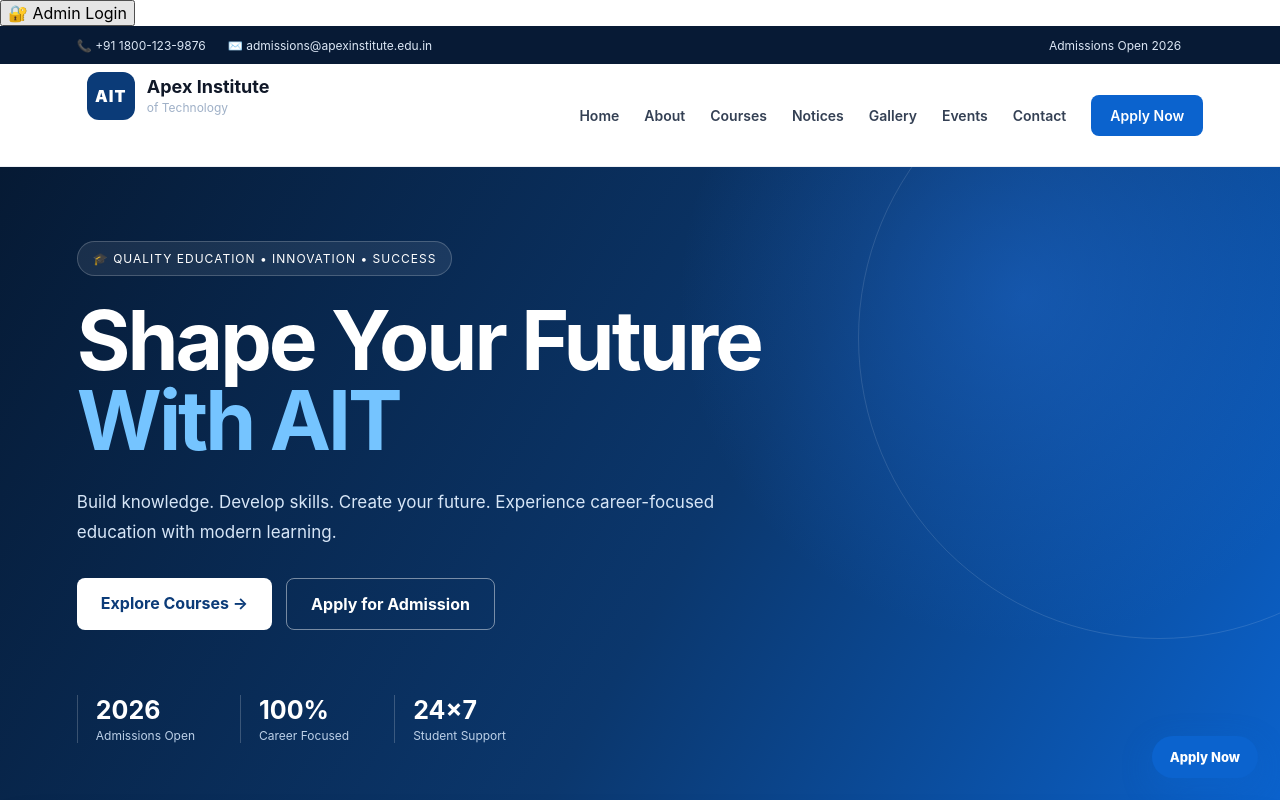
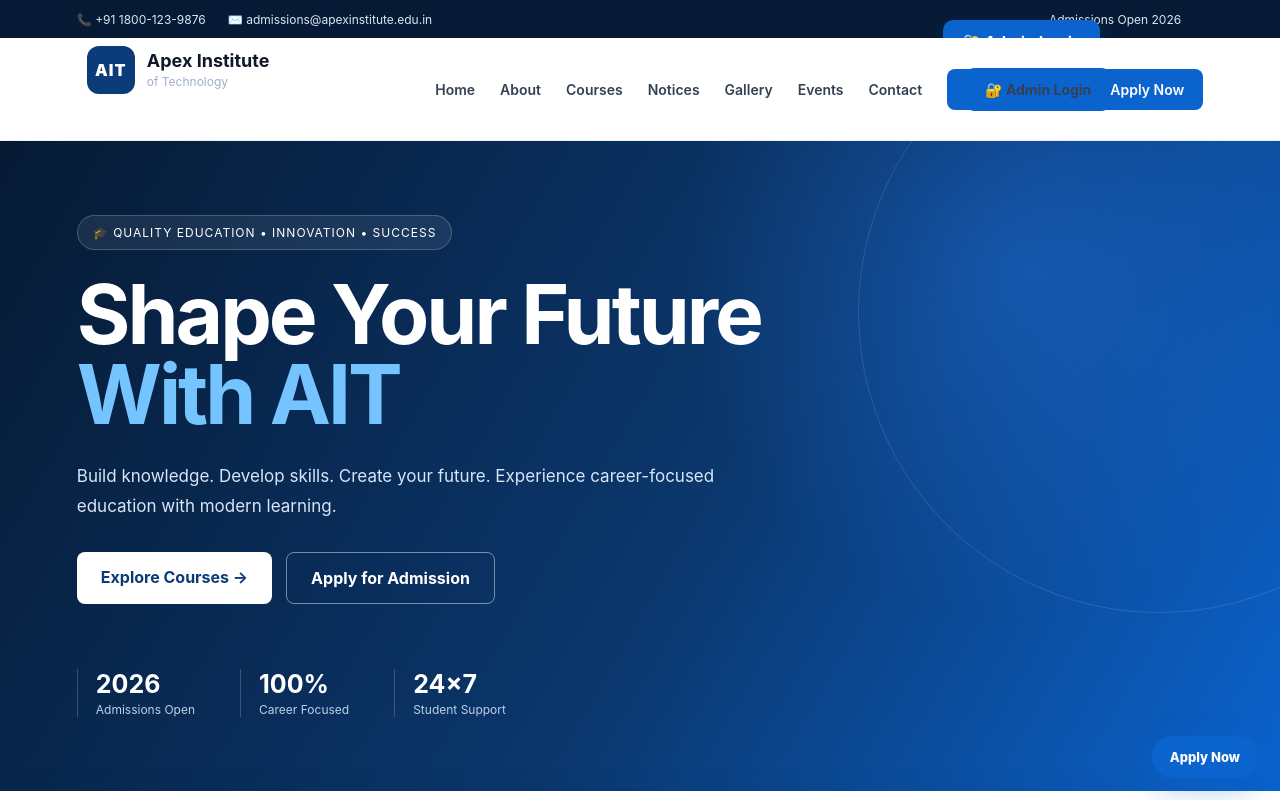
Before and after one commit to alokkumaralokkumar8606-hue/institute, a React (Vite) app: page / in a window 1280 px wide. Shown: the top 800 px of the page. Built offline with nearby package versions, Linux system fonts and the light colour scheme; no server answers.

Commit message:
Deploying app code

```diff
--- a/src/App.css
+++ b/src/App.css
@@ -1072,3 +1072,94 @@ footer a {
     height: 180px !important;
   }
 }
+.public-admin-bar{
+  position: fixed;
+  top: 20px;
+  right: 180px; /* Apply Now ke left me rahega */
+  z-index: 100;
+}
+
+.public-admin-bar button{
+  border:none;
+  background:#0b63ce;
+  color:white;
+  padding:12px 18px;
+  border-radius:10px;
+  cursor:pointer;
+  font-weight:700;
+  box-shadow:0 10px 25px rgba(11,99,206,.25);
+}
+
+.public-admin-bar button:hover{
+  background:#084ea3;
+}
+/* FORCE RIGHT SIDE LOGIN */
+
+.login-page{
+  position:fixed !important;
+  inset:0 !important;
+
+  display:flex !important;
+  justify-content:flex-end !important;
+  align-items:center !important;
+
+  padding-right:7% !important;
+
+  background:
+  linear-gradient(rgba(5,20,45,.65),rgba(5,20,45,.65)),
+  url("https://images.unsplash.com/photo-1562774053-701939374585?q=80&w=1600");
+  background-size:cover;
+  background-position:center;
+}
+
+.login-card{
+  width:100% !important;
+  max-width:450px !important;
+
+  margin:0 !important;
+
+  border-radius:24px !important;
+  padding:40px !important;
+
+  background:rgba(255,255,255,.97) !important;
+
+  box-shadow:0 25px 60px rgba(0,0,0,.25) !important;
+}
+.gallery-grid{
+  grid-auto-rows:160px !important;
+}
+
+.gallery-item img{
+  height:160px !important;
+  object-fit:cover !important;
+}
+.section h2{
+  font-size:36px !important;
+  letter-spacing:-1px !important;
+}
+.nav-admin{
+  padding:12px 18px;
+  border:1px solid #0b63ce;
+  border-radius:8px;
+  color:#0b63ce;
+  font-weight:700;
+  cursor:pointer;
+}
+
+.nav-admin:hover{
+  background:#0b63ce;
+  color:#fff;
+}
+
+.notice-card,
+.event-card{
+  background:#fff;
+  border-radius:14px;
+  padding:20px;
+  box-shadow:0 8px 20px rgba(0,0,0,.08);
+}
+
+.gallery-item img{
+  height:180px !important;
+  object-fit:cover;
+}
--- a/src/ii.jsx
+++ b/src/ii.jsx
@@ -135,6 +135,16 @@ export default function Ii() {
               className="nav-apply"
               onClick={closeMenu}
             >
+             <a
+  href="#"
+  className="nav-admin"
+  onClick={(e)=>{
+    e.preventDefault();
+    window.dispatchEvent(new CustomEvent("openAdmin"));
+  }}
+>
+  🔐 Admin Login
+</a>
               Apply Now
             </a>
           </nav>
```
Also changed, not shown: 1 other file (tests, documents, lock files or other folders).
